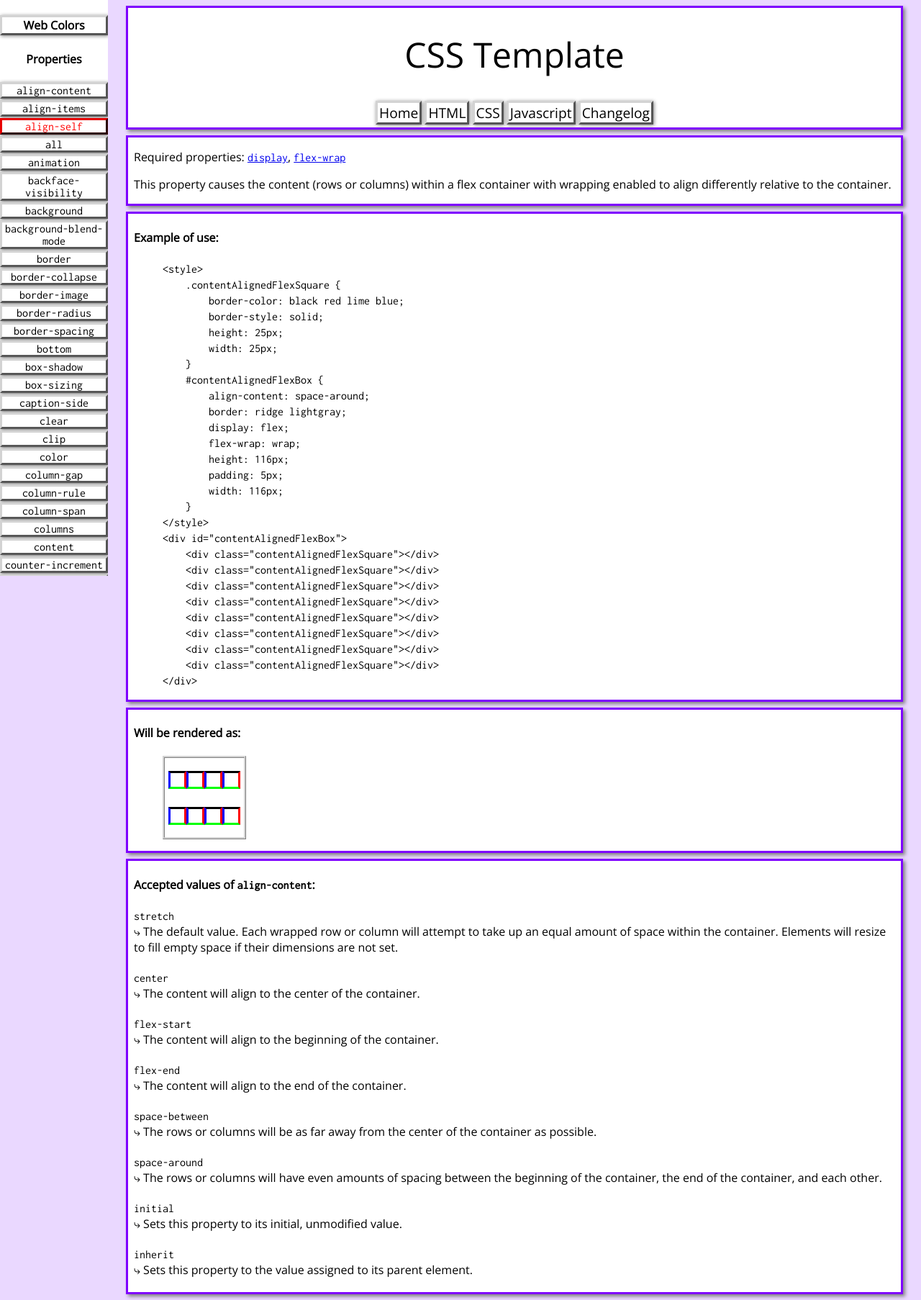
After one commit to VioletRose/Web-Code-Encyclopedia, a PHP site: page /css/align-content.php in a window 1280 px wide. The commit adds this page. Shown: the whole page at 72% size. Run offline with PHP 8.4, Linux system fonts and the light colour scheme.

Commit message:
08/09/2016
Additions:
css/align-content.php
css/align-items.php
Changes:
css/csshead.php: Removed .needsAttn from the links for align-content and
align-items.

```diff
--- /dev/null
+++ b/css/align-content.php
@@ -0,0 +1,126 @@
+<?php
+    $PAGE_NAME = 'CSS Template';
+    require_once($_SERVER["DOCUMENT_ROOT"].'/css/csshead.php');
+?>
+<main>
+	<section>
+		<p>Required properties: <code><a href="/css/display.php">display</a></code>, <code><a href="/css/flex-wrap.php">flex-wrap</a></code></p>
+		<p>This property causes the content (rows or columns) within a flex container with wrapping enabled to align differently relative to the container.</p>
+	</section>
+	<section>
+		<h4>Example of use:</h4>
+		<figure>
+			<code>
+				&lt;style&gt;
+				<br>
+				&nbsp;&nbsp;&nbsp;&nbsp;.contentAlignedFlexSquare {
+				<br>
+				&nbsp;&nbsp;&nbsp;&nbsp;&nbsp;&nbsp;&nbsp;&nbsp;border-color: black red lime blue;
+				<br>
+				&nbsp;&nbsp;&nbsp;&nbsp;&nbsp;&nbsp;&nbsp;&nbsp;border-style: solid;
+				<br>
+				&nbsp;&nbsp;&nbsp;&nbsp;&nbsp;&nbsp;&nbsp;&nbsp;height: 25px;
+				<br>
+				&nbsp;&nbsp;&nbsp;&nbsp;&nbsp;&nbsp;&nbsp;&nbsp;width: 25px;
+				<br>
+				&nbsp;&nbsp;&nbsp;&nbsp;}
+				<br>
+				&nbsp;&nbsp;&nbsp;&nbsp;#contentAlignedFlexBox {
+				<br>
+				&nbsp;&nbsp;&nbsp;&nbsp;&nbsp;&nbsp;&nbsp;&nbsp;align-content: space-around;
+				<br>
+				&nbsp;&nbsp;&nbsp;&nbsp;&nbsp;&nbsp;&nbsp;&nbsp;border: ridge lightgray;
+				<br>
+				&nbsp;&nbsp;&nbsp;&nbsp;&nbsp;&nbsp;&nbsp;&nbsp;display: flex;
+				<br>
+				&nbsp;&nbsp;&nbsp;&nbsp;&nbsp;&nbsp;&nbsp;&nbsp;flex-wrap: wrap;
+				<br>
+				&nbsp;&nbsp;&nbsp;&nbsp;&nbsp;&nbsp;&nbsp;&nbsp;height: 116px;
+				<br>
+				&nbsp;&nbsp;&nbsp;&nbsp;&nbsp;&nbsp;&nbsp;&nbsp;padding: 5px;
+				<br>
+				&nbsp;&nbsp;&nbsp;&nbsp;&nbsp;&nbsp;&nbsp;&nbsp;width: 116px;
+				<br>
+				&nbsp;&nbsp;&nbsp;&nbsp;}
+				<br>
+				&lt;/style&gt;
+				<br>
+				&lt;div id="contentAlignedFlexBox"&gt;
+				<br>
+				&nbsp;&nbsp;&nbsp;&nbsp;&lt;div class="contentAlignedFlexSquare"&gt;&lt;/div&gt;
+				<br>
+				&nbsp;&nbsp;&nbsp;&nbsp;&lt;div class="contentAlignedFlexSquare"&gt;&lt;/div&gt;
+				<br>
+				&nbsp;&nbsp;&nbsp;&nbsp;&lt;div class="contentAlignedFlexSquare"&gt;&lt;/div&gt;
+				<br>
+				&nbsp;&nbsp;&nbsp;&nbsp;&lt;div class="contentAlignedFlexSquare"&gt;&lt;/div&gt;
+				<br>
+				&nbsp;&nbsp;&nbsp;&nbsp;&lt;div class="contentAlignedFlexSquare"&gt;&lt;/div&gt;
+				<br>
+				&nbsp;&nbsp;&nbsp;&nbsp;&lt;div class="contentAlignedFlexSquare"&gt;&lt;/div&gt;
+				<br>
+				&nbsp;&nbsp;&nbsp;&nbsp;&lt;div class="contentAlignedFlexSquare"&gt;&lt;/div&gt;
+				<br>
+				&nbsp;&nbsp;&nbsp;&nbsp;&lt;div class="contentAlignedFlexSquare"&gt;&lt;/div&gt;
+				<br>
+				&lt;/div&gt;
+			</code>
+		</figure>
+	</section>
+	<section>
+		<h4>Will be rendered as:</h4>
+		<figure>
+			<style>
+				.contentAlignedFlexSquare {
+					border-color: black red lime blue;
+					border-style: solid;
+					height: 25px;
+					width: 25px;
+				}
+				#contentAlignedFlexBox {
+					align-content: space-around;
+					border: ridge lightgray;
+					display: flex;
+					flex-wrap: wrap;
+					height: 116px;
+					padding: 5px;
+					width: 116px;
+				}
+			</style>
+			<div id="contentAlignedFlexBox">
+				<div class="contentAlignedFlexSquare"></div>
+				<div class="contentAlignedFlexSquare"></div>
+				<div class="contentAlignedFlexSquare"></div>
+				<div class="contentAlignedFlexSquare"></div>
+				<div class="contentAlignedFlexSquare"></div>
+				<div class="contentAlignedFlexSquare"></div>
+				<div class="contentAlignedFlexSquare"></div>
+				<div class="contentAlignedFlexSquare"></div>
+			</div>
+		</figure>
+	</section>
+	<section>
+		<h4>Accepted values of <code>align-content</code>:</h4>
+		<dl>
+			<dt><code>stretch</code></dt>
+			<dd>&#10551; The default value. Each wrapped row or column will attempt to take up an equal amount of space within the container. Elements will resize to fill empty space if their dimensions are not set.</dd>
+			<dt><code>center</code></dt>
+			<dd>&#10551; The content will align to the center of the container.</dd>
+			<dt><code>flex-start</code></dt>
+			<dd>&#10551; The content will align to the beginning of the container.</dd>
+			<dt><code>flex-end</code></dt>
+			<dd>&#10551; The content will align to the end of the container.</dd>
+			<dt><code>space-between</code></dt>
+			<dd>&#10551; The rows or columns will be as far away from the center of the container as possible.</dd>
+			<dt><code>space-around</code></dt>
+			<dd>&#10551; The rows or columns will have even amounts of spacing between the beginning of the container, the end of the container, and each other.</dd>
+			<dt><code>initial</code></dt>
+			<dd>&#10551; Sets this property to its initial, unmodified value.</dd>
+			<dt><code>inherit</code></dt>
+			<dd>&#10551; Sets this property to the value assigned to its parent element.</dd>
+		</dl>
+	</section>
+</main>
+<?php
+    require_once($_SERVER["DOCUMENT_ROOT"].'/genericfoot.php');
+?>
--- a/css/csshead.php
+++ b/css/csshead.php
@@ -23,8 +23,8 @@
 	<h4>Properties</h4>
 	<ul>
 		<!--For copy/paste purposes: <code><li><a href="/css/.php"></a></code></li>-->
-		<li><code><a class="needsAttn">align-content</a></code></li>
-		<li><code><a class="needsAttn">align-items</a></code></li>
+		<li><code><a href="/css/align-content.php">align-content</a></code></li>
+		<li><code><a href="/css/align-items.php">align-items</a></code></li>
 		<li><code><a class="needsAttn">align-self</a></code></li>
 		<li><code><a href="/css/all.php">all</a></code></li>
 		<li><code><a href="/css/animation.php">animation</a></code></li>
```
Also changed, not shown: css/align-items.php (added, +118 -0 lines), css/flex.php (added, +67 -0 lines), changelog.txt.
